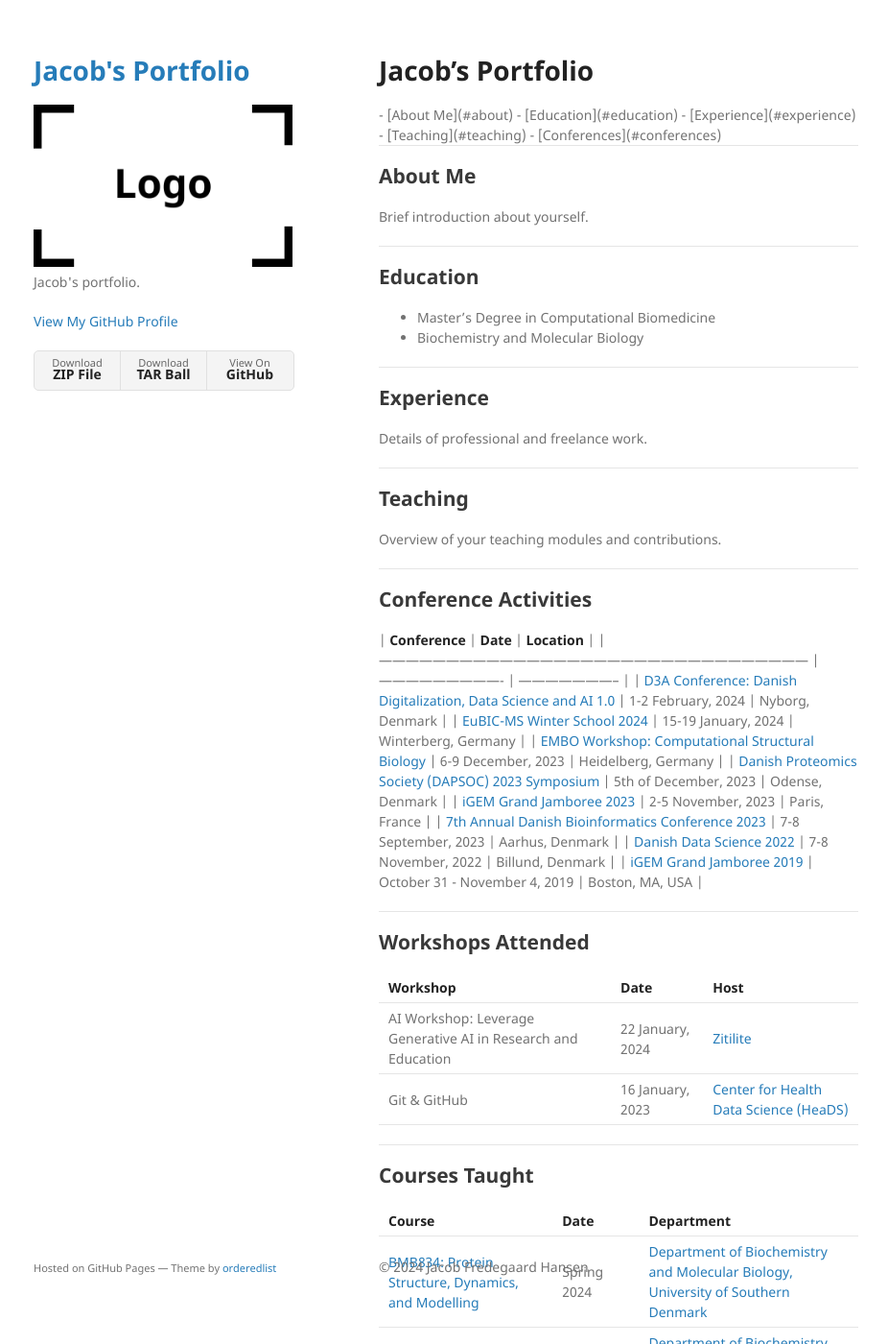
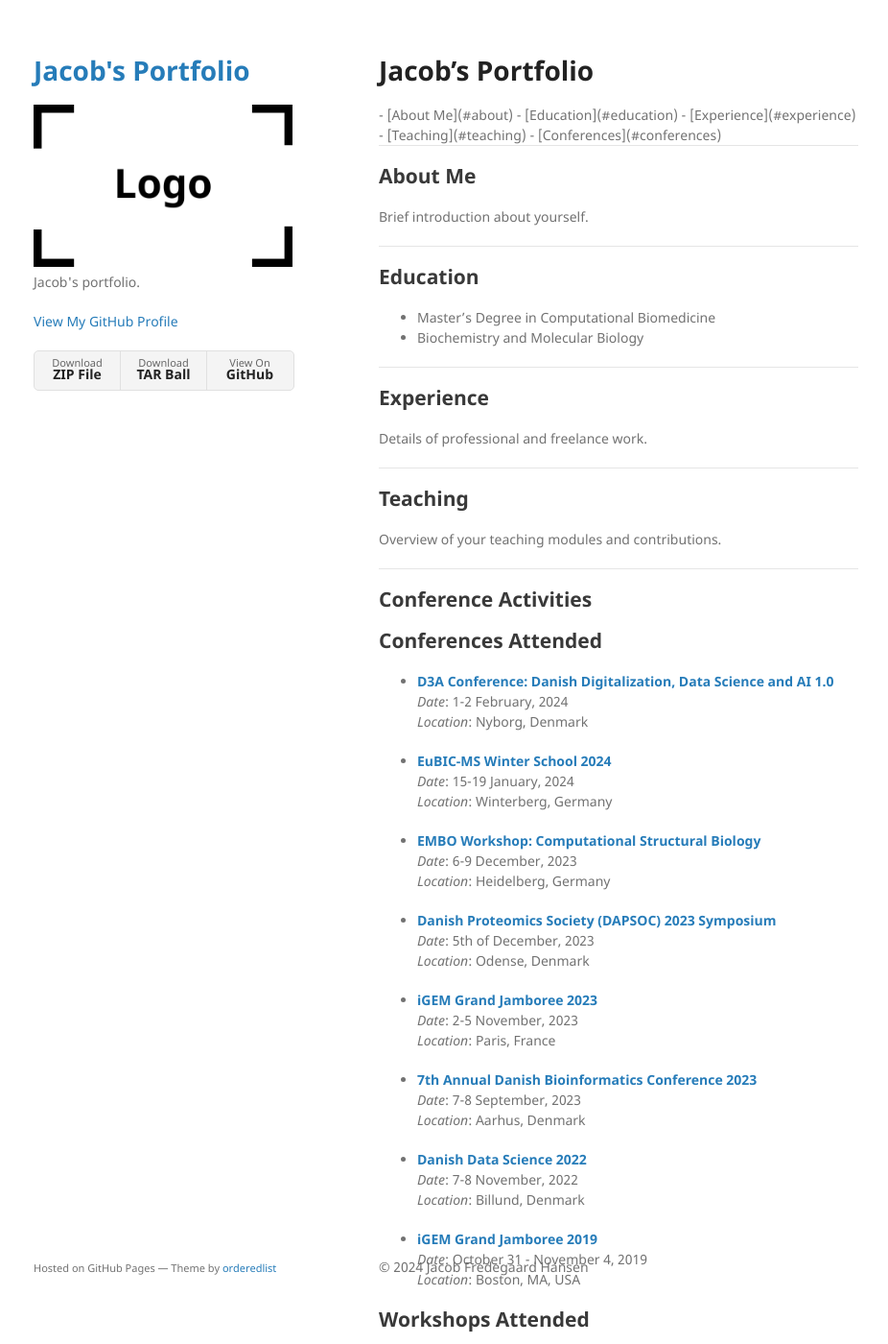
Before and after one commit to jacobfh1/jacobfh1.github.io, a Jekyll site: the page built from index.md, in a window 1280 px wide and 1400 px high. Shown: the whole window at 96% size, without its empty margins (175-1101 px from the left). Built offline with Jekyll 4.4.1, drawn with Linux system fonts in a browser that asks for light colours.

Commit message:
Updated index.md with new layout for portfolio

```diff
--- a/index.md
+++ b/index.md
@@ -38,18 +38,41 @@ Overview of your teaching modules and contributions.
 ---
 
 ## Conference Activities
-| **Conference**                                                                                  | **Date**                     | **Location**            |
-| ------------------------------------------------------------------------------------------------ | ---------------------------- | ----------------------- |
-| [D3A Conference: Danish Digitalization, Data Science and AI 1.0](https://d3aconference.dk/)       | 1-2 February, 2024           | Nyborg, Denmark          |
-| [EuBIC-MS Winter School 2024](https://eubic-ms.org/)                                             | 15-19 January, 2024          | Winterberg, Germany      |
-| [EMBO Workshop: Computational Structural Biology](https://www.embl.org/about/info/course-and-conference-office/events/csb23-01/#vf-tabs__section-overview) | 6-9 December, 2023           | Heidelberg, Germany      |
-| [Danish Proteomics Society (DAPSOC) 2023 Symposium](https://dapsoc.org/)                         | 5th of December, 2023        | Odense, Denmark          |
-| [iGEM Grand Jamboree 2023](https://jamboree.igem.org/)                                           | 2-5 November, 2023           | Paris, France            |
-| [7th Annual Danish Bioinformatics Conference 2023](https://elixir-europe.org/about-us/who-we-are/nodes/denmark) | 7-8 September, 2023          | Aarhus, Denmark          |
-| [Danish Data Science 2022](https://ddsa.dk/)                                                     | 7-8 November, 2022           | Billund, Denmark         |
-| [iGEM Grand Jamboree 2019](https://jamboree.igem.org/)                                           | October 31 - November 4, 2019 | Boston, MA, USA          |
 
----
+## Conferences Attended
+
+- **[D3A Conference: Danish Digitalization, Data Science and AI 1.0](https://d3aconference.dk/)**
+  _Date_: 1-2 February, 2024
+  _Location_: Nyborg, Denmark
+
+- **[EuBIC-MS Winter School 2024](https://eubic-ms.org/)**
+  _Date_: 15-19 January, 2024
+  _Location_: Winterberg, Germany
+
+- **[EMBO Workshop: Computational Structural Biology](https://www.embl.org/about/info/course-and-conference-office/events/csb23-01/#vf-tabs__section-overview)**
+  _Date_: 6-9 December, 2023
+  _Location_: Heidelberg, Germany
+
+- **[Danish Proteomics Society (DAPSOC) 2023 Symposium](https://dapsoc.org/)**
+  _Date_: 5th of December, 2023
+  _Location_: Odense, Denmark
+
+- **[iGEM Grand Jamboree 2023](https://jamboree.igem.org/)**
+  _Date_: 2-5 November, 2023
+  _Location_: Paris, France
+
+- **[7th Annual Danish Bioinformatics Conference 2023](https://elixir-europe.org/about-us/who-we-are/nodes/denmark)**
+  _Date_: 7-8 September, 2023
+  _Location_: Aarhus, Denmark
+
+- **[Danish Data Science 2022](https://ddsa.dk/)**
+  _Date_: 7-8 November, 2022
+  _Location_: Billund, Denmark
+
+- **[iGEM Grand Jamboree 2019](https://jamboree.igem.org/)**
+  _Date_: October 31 - November 4, 2019
+  _Location_: Boston, MA, USA
+
 
 ## Workshops Attended
 
```
